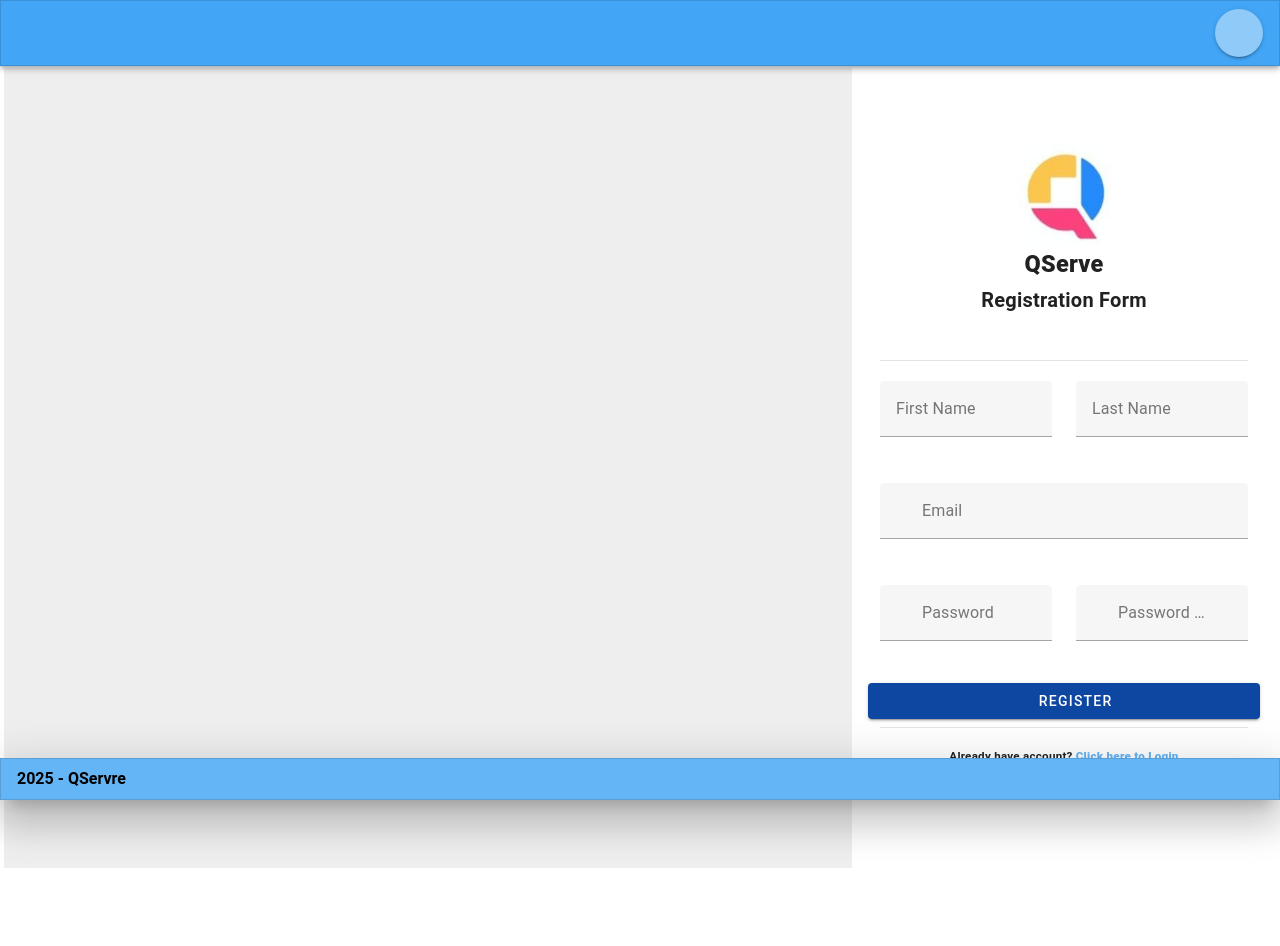
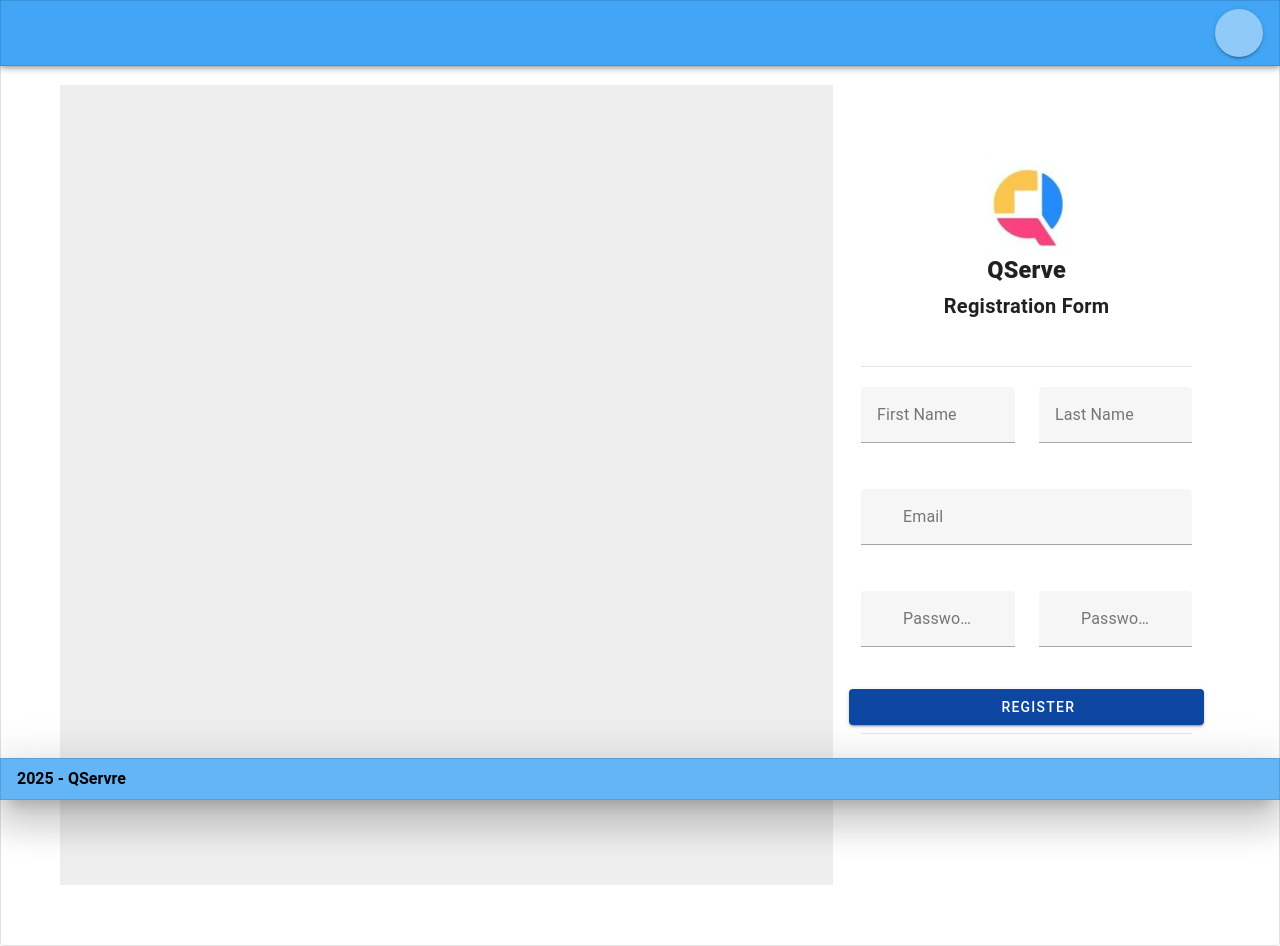
Before and after one commit to AngelmaeEmeterio/smartqueue, a Vue app: page /register in a window 1280 px wide. Before the commit the page ends 912 px from the top, so only its background shows below. Built offline with nearby package versions, Linux system fonts and the light colour scheme.

Commit message:
fix: applayout and component

```diff
--- a/src/components/layout/AppLayout.vue
+++ b/src/components/layout/AppLayout.vue
@@ -2,17 +2,16 @@
 import { ref } from 'vue'
 
 // Get the theme from localStorage or default to 'light'
-const theme = ref(localStorage.getItem('theme') ?? 'light')
+const theme = ref('light')
 
 // Toggle the theme and store it
 function onClick() {
   theme.value = theme.value === 'light' ? 'dark' : 'light'
-  localStorage.setItem('theme', theme.value)
 }
 </script>
 
 <template>
-  <v-responsive>
+  <v-responsive class="border rounded">
     <v-app :theme="theme">
       <!-- App Bar -->
       <v-app-bar
@@ -34,7 +33,9 @@ function onClick() {
 
       <!-- Main Content -->
       <v-main>
-        <slot name="content"></slot>
+        <v-container>
+          <slot name="content"></slot>
+        </v-container>
       </v-main>
 
       <!-- Footer -->
```
